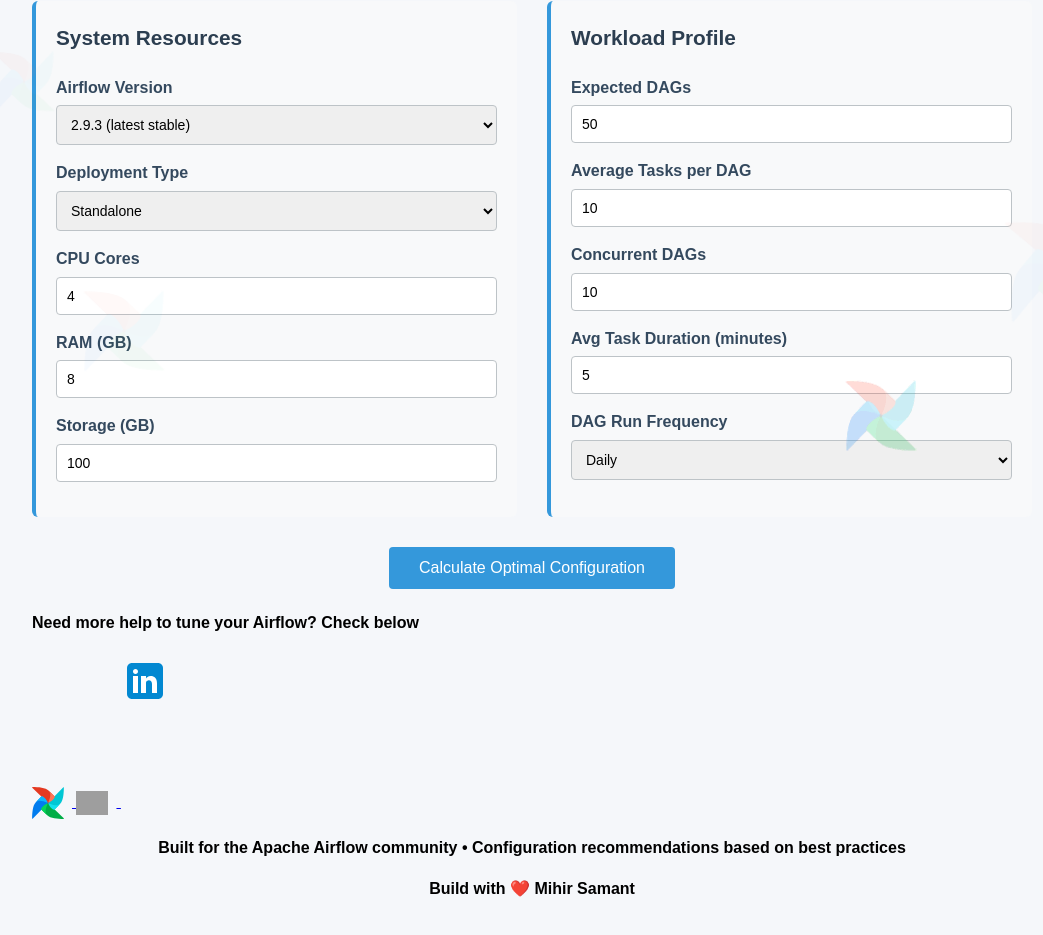
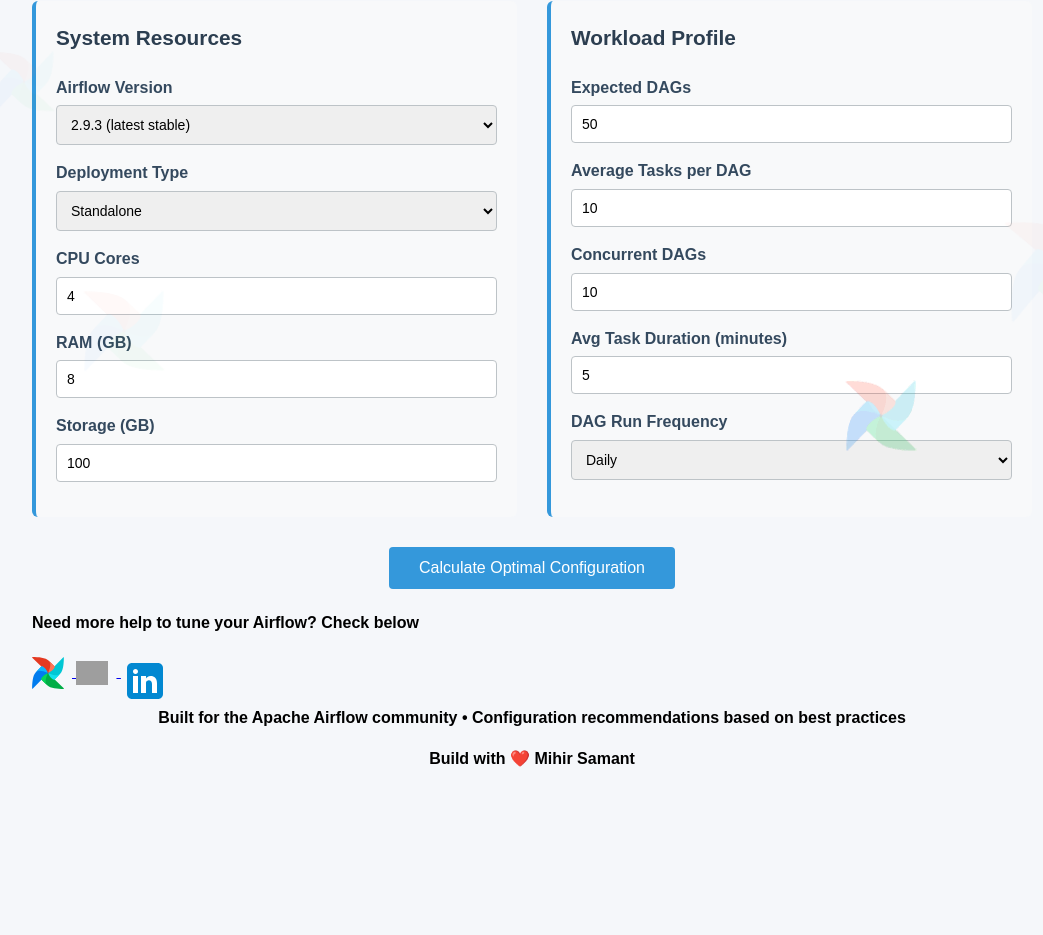
Before and after one commit to miSamant/airflow-config-checker, a plain HTML site: page index.html in a window 1280 px wide. Shown: the part 270-1205 px from the top of the page, without its empty margins (108-1151 px from the left). After the commit the page ends 1103 px from the top, so only its background shows below. Drawn offline with Linux system fonts and the light colour scheme; grey boxes are pictures that could not be loaded.

Commit message:
Update index.html

```diff
--- a/index.html
+++ b/index.html
@@ -650,8 +650,7 @@
         </div>
         <h4>Need more help to tune your Airflow? Check below<h4>
         <div class="footer">
-            <div class="footer-links">
-                <a href="https://airflow.apache.org/" target="_blank" class="footer-link">
+                <a href="https://airflow.apache.org/" target="_blank">
                     <svg class="footer-link-icon" viewBox="0 0 128 128" xmlns="http://www.w3.org/2000/svg">
                         <path d="m2.5441 127 60.809-62.332a1.124 1.124 0 0 0 0.1359-1.4368c-3.6977-5.1625-10.521-6.0578-13.05-9.5268-7.4903-10.275-9.3909-16.092-12.61-15.731a0.98374 0.98374 0 0 0-0.58464 0.3085l-21.966 22.518c-12.638 12.944-14.454 41.475-14.782 65.367a1.1908 1.1908 0 0 0 2.0473 0.83273z" fill="#017cee"/>
                         <path d="m126.99 125.46-62.332-60.813a1.124 1.124 0 0 0-1.4389-0.1359c-5.1625 3.6998-6.0578 10.521-9.5268 13.05-10.275 7.4903-16.092 9.3909-15.731 12.61a0.98374 0.98374 0 0 0 0.3085 0.58248l22.518 21.966c12.944 12.638 41.475 14.454 65.367 14.782a1.1908 1.1908 0 0 0 0.83489-2.0408z" fill="#00ad46"/>
@@ -665,13 +664,13 @@
                     </svg>
                 </a>
 
-                <a href="https://astronomer.io/" target="_blank" class="footer-link">
+                <a href="https://astronomer.io/" target="_blank">
                     <img src="https://www.astronomer.io/monogram/astronomer-monogram-RGB.svg" alt="Astronomer" class="footer-link-icon" />
 
 
                 </a>
-                 <a href="https://www.linkedin.com/in/misamant/" target="_blank" class="footer-link">
-                 <svg xmlns="http://www.w3.org/2000/svg" x="0px" y="0px">
+                 <a href="https://www.linkedin.com/in/misamant/" target="_blank" class="footer-link-icon">
+                 <svg xmlns="http://www.w3.org/2000/svg">
 <path fill="#0288D1" d="M42,37c0,2.762-2.238,5-5,5H11c-2.761,0-5-2.238-5-5V11c0-2.762,2.239-5,5-5h26c2.762,0,5,2.238,5,5V37z"></path><path fill="#FFF" d="M12 19H17V36H12zM14.485 17h-.028C12.965 17 12 15.888 12 14.499 12 13.08 12.995 12 14.514 12c1.521 0 2.458 1.08 2.486 2.499C17 15.887 16.035 17 14.485 17zM36 36h-5v-9.099c0-2.198-1.225-3.698-3.192-3.698-1.501 0-2.313 1.012-2.707 1.99C24.957 25.543 25 26.511 25 27v9h-5V19h5v2.616C25.721 20.5 26.85 19 29.738 19c3.578 0 6.261 2.25 6.261 7.274L36 36 36 36z"></path>
 </svg>
                 </a>
```
